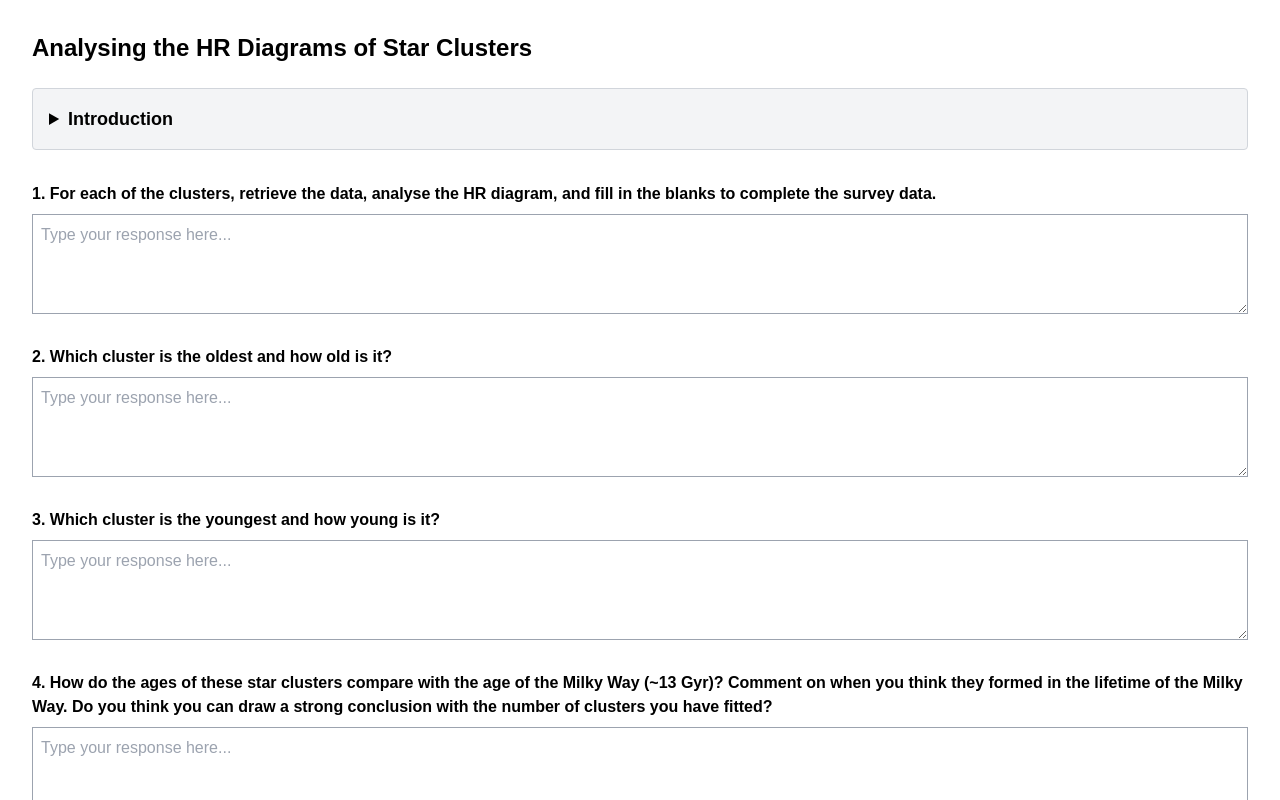
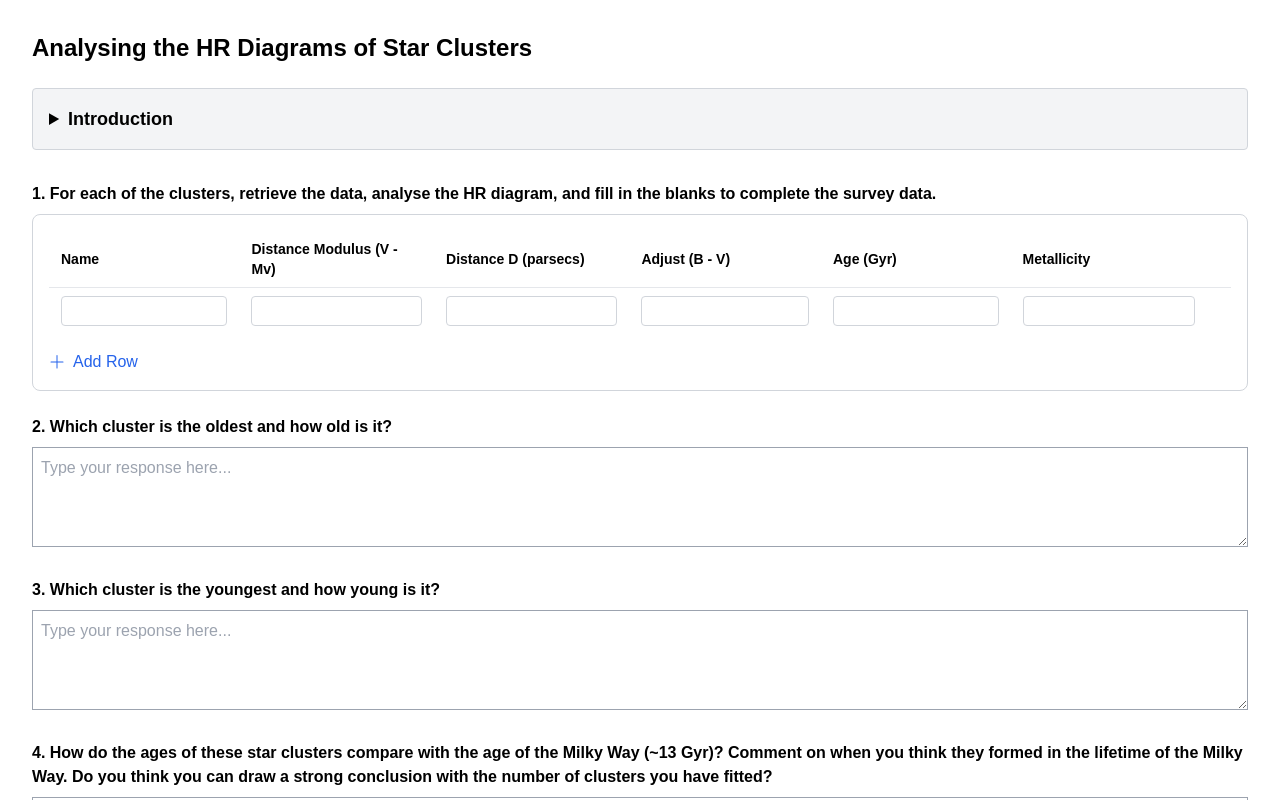
Before and after one commit to 08dhuh/astro-front, a Next.js app: page /ClusterHRAnalysis in a window 1280 px wide. Shown: the top 800 px of the page. Built offline with nearby package versions, Linux system fonts and the light colour scheme.

Commit message:
fixed several layout issues

```diff
--- /dev/null
+++ b/src/app/ClusterHRAnalysis/ClusterDataTable.js
@@ -0,0 +1,107 @@
+//"use client";
+//import { useState } from "react";
+
+
+const columnDefs = [
+  { label: "Name", type: "input" },
+  { label: "Distance Modulus (V - Mv)", type: "input" },
+  { label: "Distance D (parsecs)", type: "input" },
+  { label: "Adjust (B - V)", type: "input" },
+  { label: "Age (Gyr)", type: "input" },
+  { label: "Metallicity", type: "input" },
+];
+
+export default function ClusterDataTable({ rows, setRows }) {
+  // const [rows, setRows] = useState([Array(columnDefs.length).fill("")]);
+
+  const handleChange = (rowIdx, colIdx, value) => {
+    const updated = [...rows];
+    updated[rowIdx][colIdx] = value;
+    setRows(updated);
+  };
+
+  const addRow = () => {
+    setRows([...rows, Array(columnDefs.length).fill("")]);
+  };
+
+  const deleteRow = (index) => {
+    if (rows.length > 1) {
+      const updated = [...rows];
+      updated.splice(index, 1);
+      setRows(updated);
+    }
+  };
+
+  return (
+    <div className="overflow-x-auto bg-white border border-gray-300 rounded-lg p-4 mb-6">
+      <table className="min-w-full border-collapse text-sm text-black">
+        <thead>
+          <tr>
+            {columnDefs.map((col, idx) => (
+              <th
+                key={idx}
+                className={`px-3 py-2 border-b font-semibold text-left ${
+                  col.type === "output" ? "bg-gray-100" : "bg-white"
+                }`}
+              >
+                {col.label}
+              </th>
+            ))}
+            <th className="px-3 py-2 border-b text-left font-semibold bg-white">
+              {/* Empty header for delete column */}
+            </th>
+          </tr>
+        </thead>
+        <tbody>
+          {rows.map((row, rowIdx) => (
+            <tr key={rowIdx} className="border-t">
+              {row.map((cell, colIdx) => (
+                <td key={colIdx} className="px-3 py-2">
+                  <input
+                    type="text"
+                    className={`w-full border border-gray-300 px-2 py-1 rounded text-sm ${
+                      columnDefs[colIdx].type === "output"
+                        ? "bg-gray-100 cursor-not-allowed"
+                        : "bg-white"
+                    }`}
+                    value={cell}
+                    onChange={(e) =>
+                      handleChange(rowIdx, colIdx, e.target.value)
+                    }
+                    disabled={columnDefs[colIdx].type === "output"}
+                  />
+                </td>
+              ))}
+              <td className="px-3 py-2">
+                {rows.length > 1 && (
+                  <button
+                    onClick={() => deleteRow(rowIdx)}
+                    className="text-red-500 text-sm hover:underline"
+                  >
+                    Delete
+                  </button>
+                )}
+              </td>
+            </tr>
+          ))}
+        </tbody>
+      </table>
+
+      <button
+        onClick={addRow}
+        className="flex items-center gap-2 text-blue-600 mt-4 hover:underline"
+      >
+        <svg
+          xmlns="http://www.w3.org/2000/svg"
+          width="16"
+          height="16"
+          fill="currentColor"
+          viewBox="0 0 16 16"
+        >
+          <path d="M8 1a.5.5 0 0 1 .5.5V7.5H14a.5.5 0 0 1 0 1H8.5V14a.5.5 0 0 1-1 0V8.5H2a.5.5 0 0 1 0-1h5.5V1.5A.5.5 0 0 1 8 1z" />
+        </svg>
+        Add Row
+      </button>
+    </div>
+  );
+}
--- a/src/app/ClusterHRAnalysis/page.js
+++ b/src/app/ClusterHRAnalysis/page.js
@@ -1,3 +1,7 @@
+"use client";
+import { useState } from "react";
+import ClusterDataTable from "./ClusterDataTable";
+
 export default function Prac() {
   const questions = [
     "1. For each of the clusters, retrieve the data, analyse the HR diagram, and fill in the blanks to complete the survey data.",
@@ -8,6 +12,8 @@ export default function Prac() {
     "6. Write a short summary of what you’ve learnt in this lab.",
   ];
 
+  const [rows, setRows] = useState([Array(6).fill("")]);
+
   return (
     <div className="min-h-screen bg-white text-black p-8">
       <h1 className="text-2xl font-bold mb-6">
@@ -15,11 +21,14 @@ export default function Prac() {
       </h1>
 
       <details className="mb-8 bg-gray-100 border border-gray-300 p-4 rounded">
-        <summary className="font-semibold text-lg cursor-pointer">Introduction</summary>
+        <summary className="font-semibold text-lg cursor-pointer">
+          Introduction
+        </summary>
         <div className="mt-2 space-y-2 text-sm">
           <p>
-            In this exercise, you'll have to read the right sections of the appendix to
-            know how to get the data out of the program. You'll then use the table to answer some questions.
+            In this exercise, you'll have to read the right sections of the
+            appendix to know how to get the data out of the program. You'll then
+            use the table to answer some questions.
           </p>
         </div>
       </details>
@@ -27,10 +36,14 @@ export default function Prac() {
       {questions.map((q, i) => (
         <div key={i} className="mb-6">
           <p className="mb-2 font-semibold">{q}</p>
-          <textarea
-            className="w-full border border-gray-400 p-2 min-h-[100px]"
-            placeholder="Type your response here..."
-          />
+          {i === 0 ? (
+            <ClusterDataTable rows={rows} setRows={setRows} />
+          ) : (
+            <textarea
+              className="w-full border border-gray-400 p-2 min-h-[100px]"
+              placeholder="Type your response here..."
+            />
+          )}
         </div>
       ))}
     </div>
--- a/src/components/AladinViewer.js
+++ b/src/components/AladinViewer.js
@@ -9,7 +9,7 @@ export default function AladinViewer() {
 
     return (
         <>
-            <div className="flex flex-col justify-center items-center">
+            <div className="relative z-50 flex flex-col justify-center items-center">
                 <div id="aladin-lite-div" style={{ width: "600px", height: "400px" }} />
                 <p className="mt-2 px-4 py-2 text-white text-center border border-gray-300">
                     Now displaying: <span className="font-semibold">{settings.target}</span>
--- a/src/components/ClusterHRAnalysis/HRDiagramMain.js
+++ b/src/components/ClusterHRAnalysis/HRDiagramMain.js
@@ -12,11 +12,11 @@ function HRDiagramMain() {
 
   return (
     <div className="w-full px-4">
-      <h1 className="text-3xl font-extrabold text-white text-center mb-2">
+      <h1 className="bg-black/[.05] dark:bg-white/[.06] text-3xl font-extrabold text-center mb-2">
         HR Diagram Analysis of Star Clusters
       </h1>
       <br/>
-      <h2 className="flex justify-center items-center gap-2 text-2xl font-semibold text-white mb-6">
+      <h2 className="bg-black/[.05] dark:bg-white/[.06] flex justify-center items-center gap-2 text-2xl font-semibold mb-6">
         <img
           aria-hidden
           src="/file.svg"
--- a/src/components/ClusterHRAnalysis/HRDiagramPlot.js
+++ b/src/components/ClusterHRAnalysis/HRDiagramPlot.js
@@ -107,7 +107,7 @@ const HRDiagramPlot = () => {
       <div className="flex gap-4 mb-6">
         <div>
           <label className="text-sm flex items-center gap-1">
-            Mv Offset
+            V-Mv
             {/* Tooltip */}
             <TooltipIcon
               title="Mv Offset and Distance modulus"
@@ -171,7 +171,7 @@ const HRDiagramPlot = () => {
             type="number"
             step="0.1"
             value={b_vOffset}
-            disabled
+            //disabled
             onChange={(e) => setB_VOffset(parseFloat(e.target.value) || 0)}
             className="px-2 py-1 text-black rounded disabled:bg-gray-500"
           />
@@ -219,7 +219,7 @@ const HRDiagramPlot = () => {
               onMouseDown={(e) => startDrag(e)}
             />
           </div>
-          <p className="text-xs mt-2 text-gray-600">Mv Offset</p>
+          <p className="text-xs mt-2 text-gray-600">V-Mv</p>
         </div>
 
 
--- a/src/components/HubbleRedshiftAnalysis/HRAMain.js
+++ b/src/components/HubbleRedshiftAnalysis/HRAMain.js
@@ -32,11 +32,11 @@ export default function HRAMain() {
 
   return (
     <div className="w-full px-4">
-      <h1 className="text-3xl font-extrabold text-white text-center mb-2">
+      <h1 className="bg-black/[.05] dark:bg-white/[.06] text-3xl font-extrabold text-white text-center mb-2">
         Hubble Redshift Spectrum Analysis
       </h1>
       <br/>
-      <h2 className="flex justify-center items-center gap-2 text-2xl font-semibold text-white mb-6">
+      <h2 className="bg-black/[.05] dark:bg-white/[.06] flex justify-center items-center gap-2 text-2xl font-semibold text-white mb-6">
         <img
           aria-hidden
           src="/file.svg"
```
